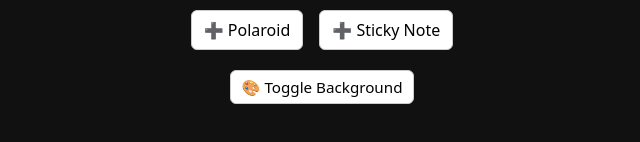
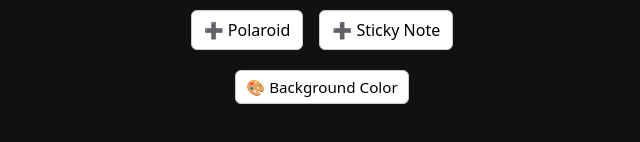
Before and after one commit to rampageai/spark-joy-feed, a React app in the folder frontend/: page / in a window 1280 px wide. Shown: the part 392-534 px from the top of the page, without its empty margins (318-958 px from the left). Built offline with nearby package versions, Linux system fonts and the light colour scheme; the HTML template or start-up script is replaced by a standard one.

Commit message:
finished bg

```diff
--- a/frontend/src/App.jsx
+++ b/frontend/src/App.jsx
@@ -12,8 +12,9 @@ function App() {
   const [uploadFile, setUploadFile] = useState(null);
   const [uploadCaption, setUploadCaption] = useState("");
   const [uploadDate, setUploadDate] = useState("");
-  const [pageBg, setPageBg] = useState("#111");
+  const [pageBg, setPageBg] = useState(() => localStorage.getItem("pageBg") || "#111");
   const [showBgPicker, setShowBgPicker] = useState(false);
+
 
   async function loadAll() {
     try {
@@ -93,6 +94,7 @@ function App() {
 
   useEffect(() => {
     document.documentElement.style.setProperty("--page-bg", pageBg);
+    localStorage.setItem("pageBg", pageBg);
   }, [pageBg]);
 
   const [showPolaroidPicker, setShowPolaroidPicker] = useState(null)
@@ -134,19 +136,20 @@ function App() {
         <button onClick={addNote}>➕ Sticky Note</button>
       </div>
 
-      <div className="background-controls">
+      <div className="background-controls" style={{ gap: 10, alignItems: "center" }}>
         <button onClick={() => setShowBgPicker((v) => !v)}>
-          🎨 Toggle Background
+          🎨 Background Color
         </button>
+
         {showBgPicker && (
           <input
             type="color"
             value={pageBg}
             onChange={(e) => setPageBg(e.target.value)}
-            style={{ display: showBgPicker ? "inline-block" : "none" }}
           />
         )}
       </div>
+
 
       {/* ---------------- Popups ---------------- */}
       {showAddPolaroidPopup && (
```
Also changed, not shown: 1 other file (tests, documents, lock files or other folders).
